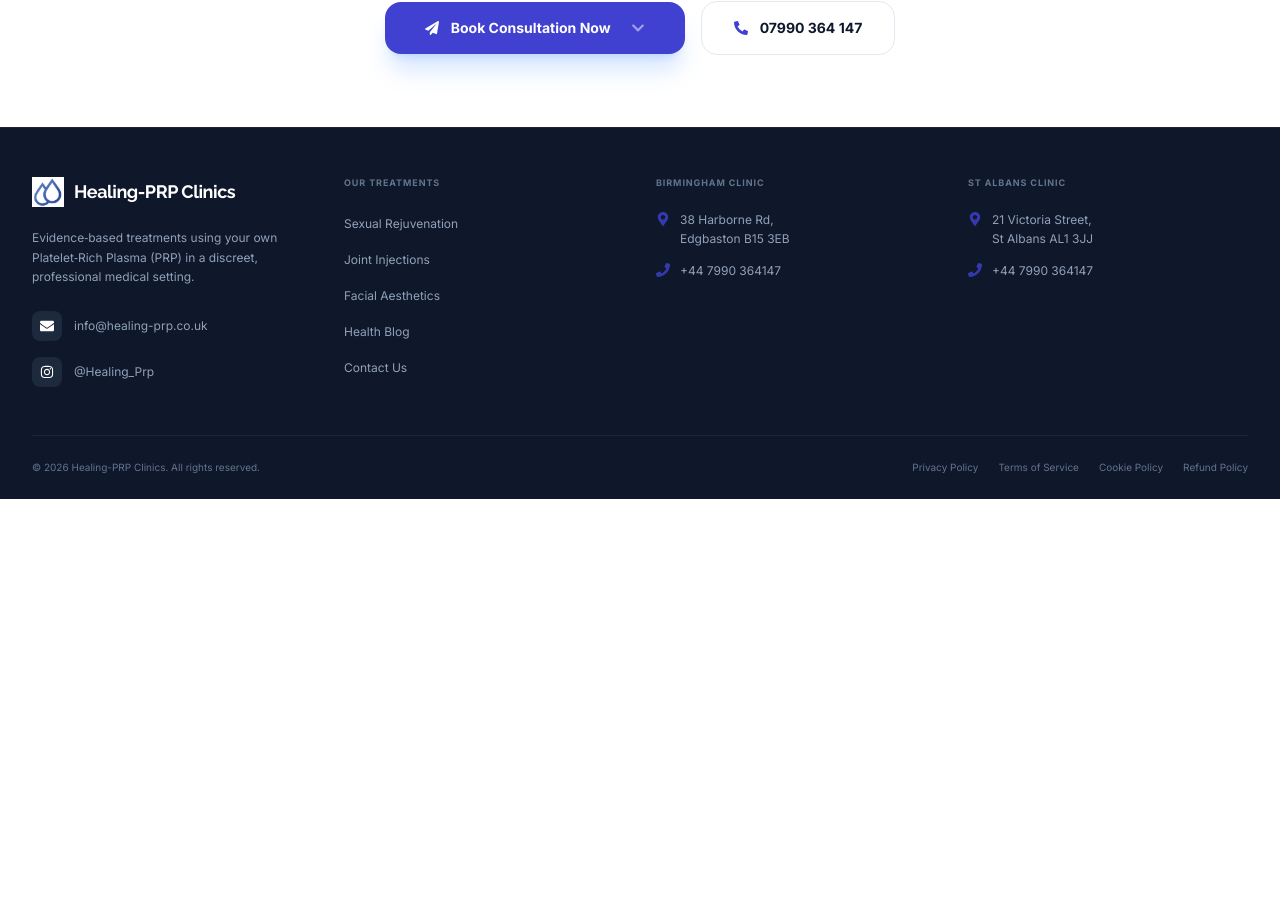
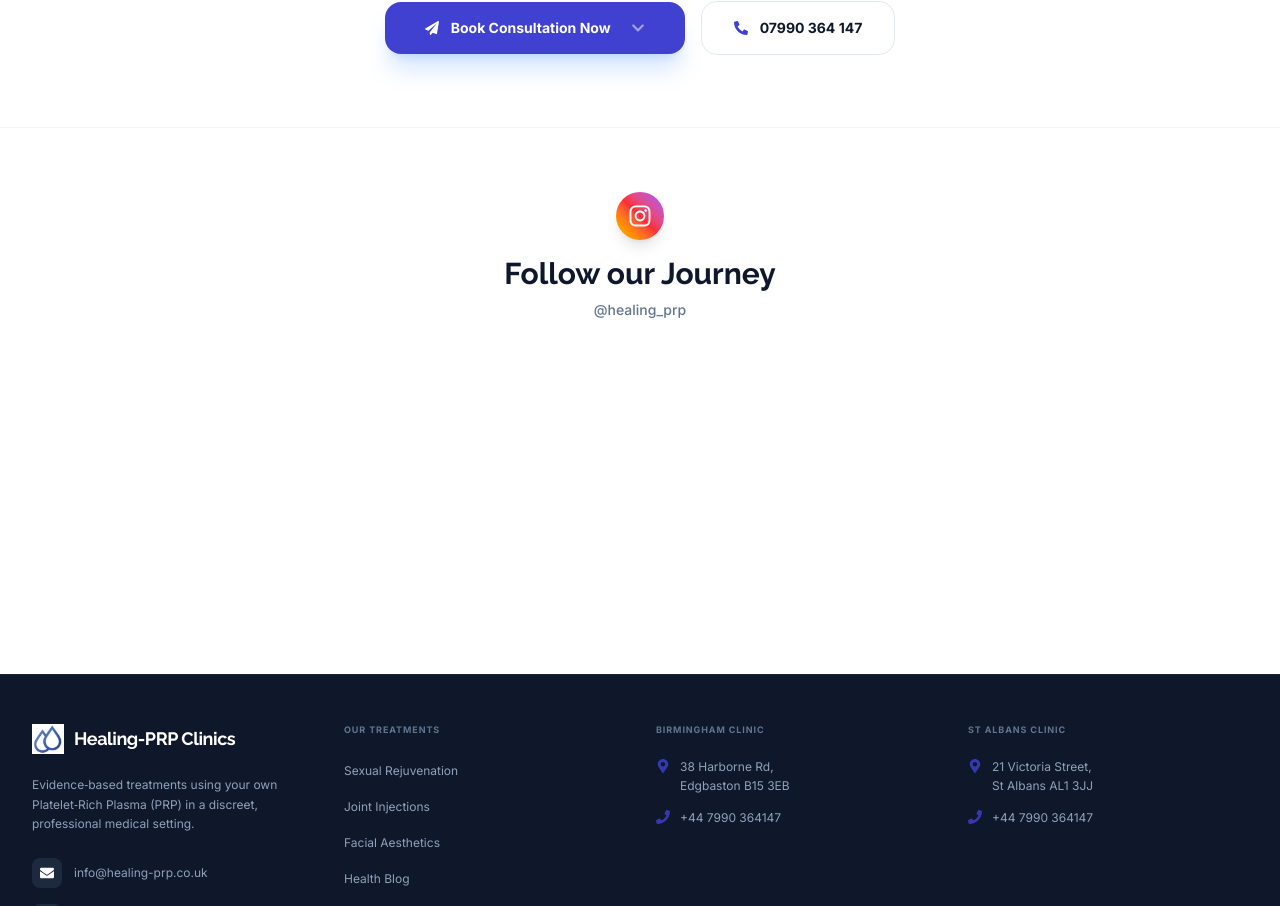
Before and after one commit to binithekid/Healing-PRP-Clinics-Preview, a Next.js app: page /birmingham/faq in a window 1280 px wide. Shown: the part 1694-2600 px from the top of the page. Before the commit the page ends 2193 px from the top, so only its background shows below. Built offline with nearby package versions, Linux system fonts and the light colour scheme.

Commit message:
Update Footer.tsx

```diff
--- a/src/components/Footer.tsx
+++ b/src/components/Footer.tsx
@@ -10,6 +10,9 @@ import {
   FaMapMarkerAlt,
   FaPhone,
 } from "react-icons/fa";
+
+// 1. IMPORT THE NEW INSTAGRAM COMPONENT HERE
+import InstagramFeed from "@/components/InstagramFeed";
 
 export default function Footer() {
   const pathname = usePathname();
@@ -78,6 +81,10 @@ export default function Footer() {
   ];
 
   return (
+    // 2. WRAP IN A FRAGMENT AND ADD INSTAGRAM FEED
+    <>
+      <InstagramFeed />
+
       <footer className="bg-[#0f172a] text-white font-inter border-t border-white/5">
         <div className="max-w-7xl mx-auto px-4 sm:px-6 lg:px-8">
           <motion.div
@@ -114,7 +121,6 @@ export default function Footer() {
                     className="flex items-center gap-3 group"
                     aria-label={method.label}
                   >
-                  {/* BRAND COLOR LOCK: Hover bg-[#4041d1] */}
                     <div className="p-2 bg-slate-800 rounded-lg group-hover:bg-[#4041d1] transition-all duration-300">
                       <method.icon className="w-3.5 h-3.5 text-white" />
                     </div>
@@ -153,7 +159,6 @@ export default function Footer() {
               </h4>
               <div className="space-y-3 text-xs text-slate-400 leading-relaxed">
                 <div className="flex items-start gap-2.5">
-                {/* BRAND COLOR LOCK: Text-[#4041d1] */}
                   <FaMapMarkerAlt className="w-3.5 h-3.5 mt-0.5 flex-shrink-0 text-[#4041d1]/80" />
                   <p>38 Harborne Rd,<br />Edgbaston B15 3EB</p>
                 </div>
@@ -208,5 +213,6 @@ export default function Footer() {
           </motion.div>
         </div>
       </footer>
+    </>
   );
 }
```
Lines whose indentation alone changed are shown as unchanged.
